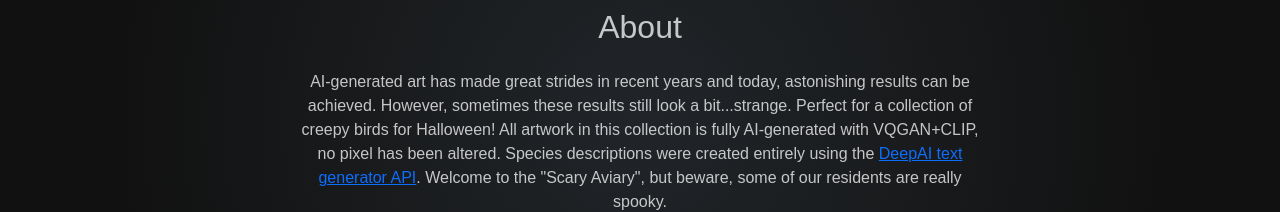
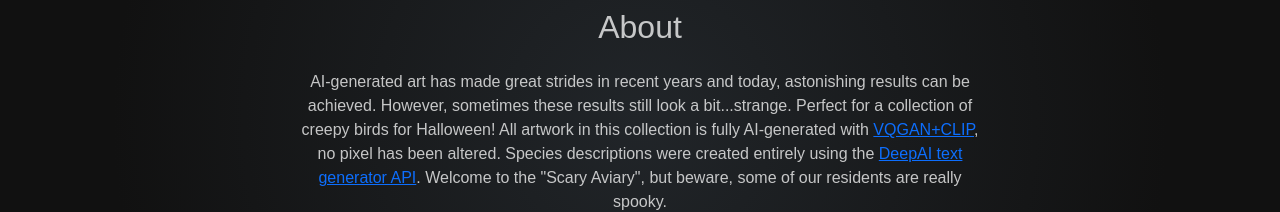
Before and after one commit to kahst/ScaryAviary, a plain HTML site: page index.html in a window 1280 px wide. Shown: the part 840-1052 px from the top of the page. Drawn offline with nearby package versions, Linux system fonts and the light colour scheme; a web font is replaced by a local one.

Commit message:
Description update

```diff
--- a/index.html
+++ b/index.html
@@ -63,7 +63,7 @@
             <div class="row justify-content-center">
                 <div class="col-sm-9 col-lg-8">
                     <h2 class="text-white text-opacity-75 mb-4">About</h2>
-                    <p class="text-white text-opacity-75">AI-generated art has made great strides in recent years and today, astonishing results can be achieved. However, sometimes these results still look a bit...strange. Perfect for a collection of creepy birds for Halloween! All artwork in this collection is fully AI-generated with <a herf="https://github.com/justinjohn0306/VQGAN-CLIP" target="_blank">VQGAN+CLIP</a>, no pixel has been altered. Species descriptions were created entirely using the <a href="https://deepai.org/machine-learning-model/text-generator" target="_blank">DeepAI text generator API</a>. Welcome to the "Scary Aviary", but beware, some of our residents are really spooky.</p>
+                    <p class="text-white text-opacity-75">AI-generated art has made great strides in recent years and today, astonishing results can be achieved. However, sometimes these results still look a bit...strange. Perfect for a collection of creepy birds for Halloween! All artwork in this collection is fully AI-generated with <a href="https://github.com/justinjohn0306/VQGAN-CLIP" target="_blank">VQGAN+CLIP</a>, no pixel has been altered. Species descriptions were created entirely using the <a href="https://deepai.org/machine-learning-model/text-generator" target="_blank">DeepAI text generator API</a>. Welcome to the "Scary Aviary", but beware, some of our residents are really spooky.</p>
                 </div>
             </div>
         </div>
```
